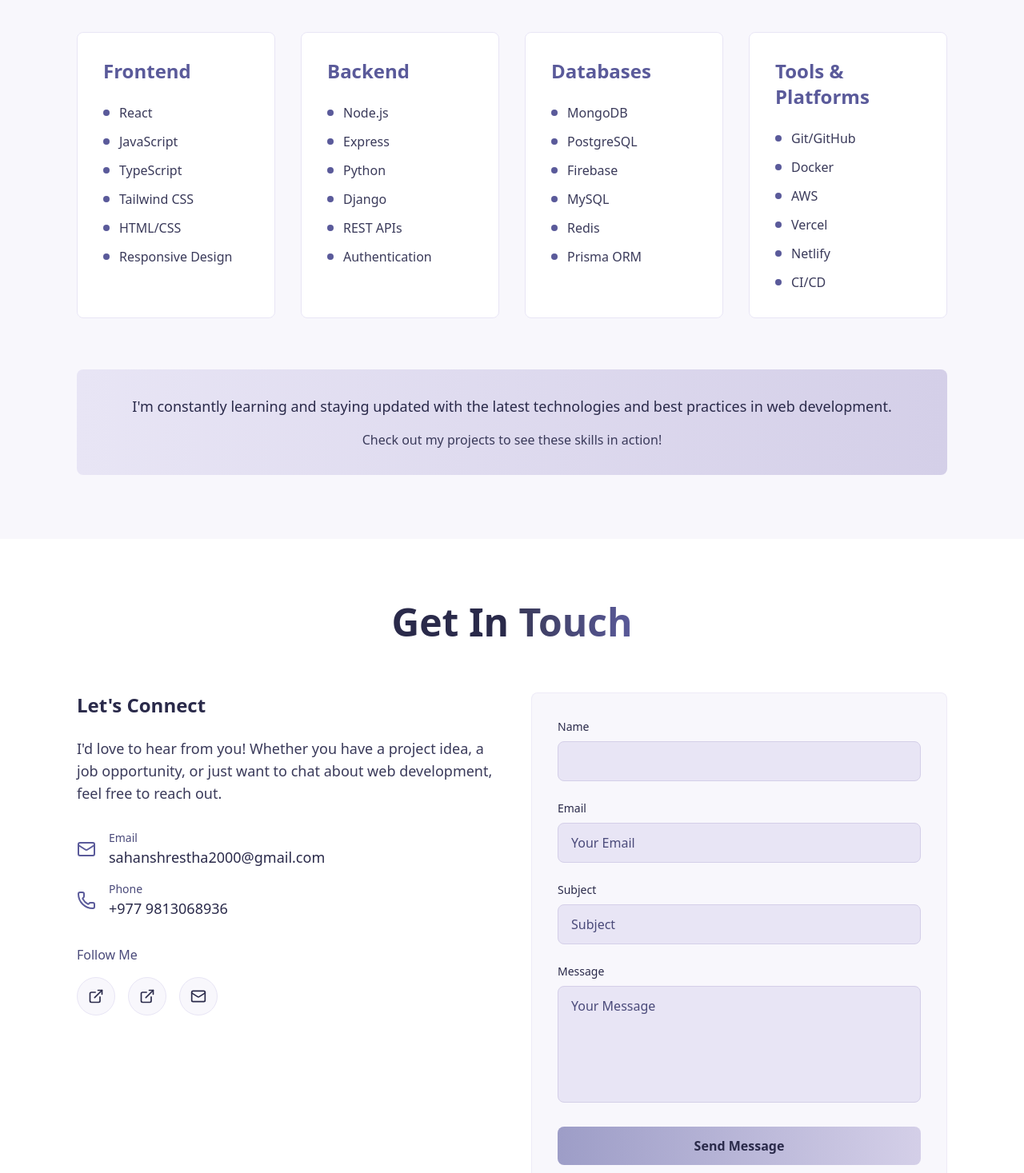
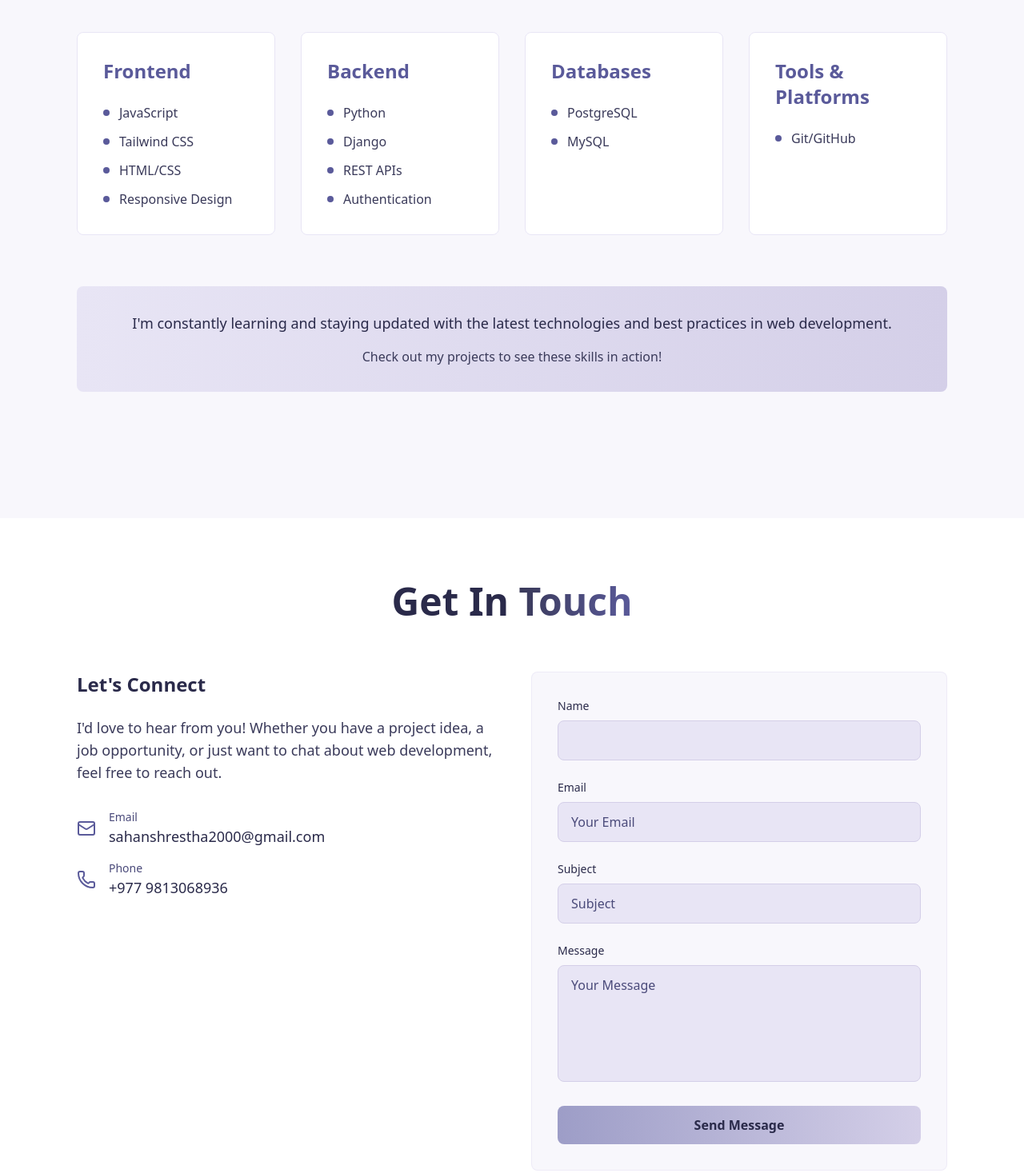
Before and after one commit to sahanhomah/Portfolio, a React (Vite) app: page / in a window 1280 px wide. Shown: the part 2552-4019 px from the top of the page at 80% size. Built offline with nearby package versions, Linux system fonts and the light colour scheme.

Commit message:
qatestingshalka

```diff
--- a/src/components/Contact.jsx
+++ b/src/components/Contact.jsx
@@ -110,28 +110,9 @@ export default function Contact() {
                   </a>
                 </div>
               </div>
-            </div>
 
-            {/* Social Links */}
-            <div>
-              <p className="text-brand-200 mb-4">Follow Me</p>
-              <div className="flex gap-4">
-                {socialLinks.map((social) => {
-                  const Icon = social.icon;
-                  return (
-                    <a
-                      key={social.label}
-                      href={social.url}
-                      target="_blank"
-                      rel="noopener noreferrer"
-                      className={`w-12 h-12 rounded-full bg-brand-800 border border-brand-700 flex items-center justify-center transition hover:border-brand-300 ${social.color}`}
-                      aria-label={social.label}
-                    >
-                      <Icon size={20} />
-                    </a>
-                  );
-                })}
-              </div>
+
+
             </div>
           </div>
 
--- a/src/components/Skills.jsx
+++ b/src/components/Skills.jsx
@@ -2,19 +2,19 @@ export default function Skills() {
   const skillCategories = [
     {
       category: "Frontend",
-      skills: ["React", "JavaScript", "TypeScript", "Tailwind CSS", "HTML/CSS", "Responsive Design"]
+      skills: [ "JavaScript", "Tailwind CSS", "HTML/CSS", "Responsive Design"]
     },
     {
       category: "Backend",
-      skills: ["Node.js", "Express", "Python", "Django", "REST APIs", "Authentication"]
+      skills: ["Python", "Django", "REST APIs", "Authentication"]
     },
     {
       category: "Databases",
-      skills: ["MongoDB", "PostgreSQL", "Firebase", "MySQL", "Redis", "Prisma ORM"]
+      skills: ["PostgreSQL",  "MySQL", ]
     },
     {
       category: "Tools & Platforms",
-      skills: ["Git/GitHub", "Docker", "AWS", "Vercel", "Netlify", "CI/CD"]
+      skills: ["Git/GitHub"]
     }
   ];
 
```
Also changed, not shown: src/assets/image.png.
